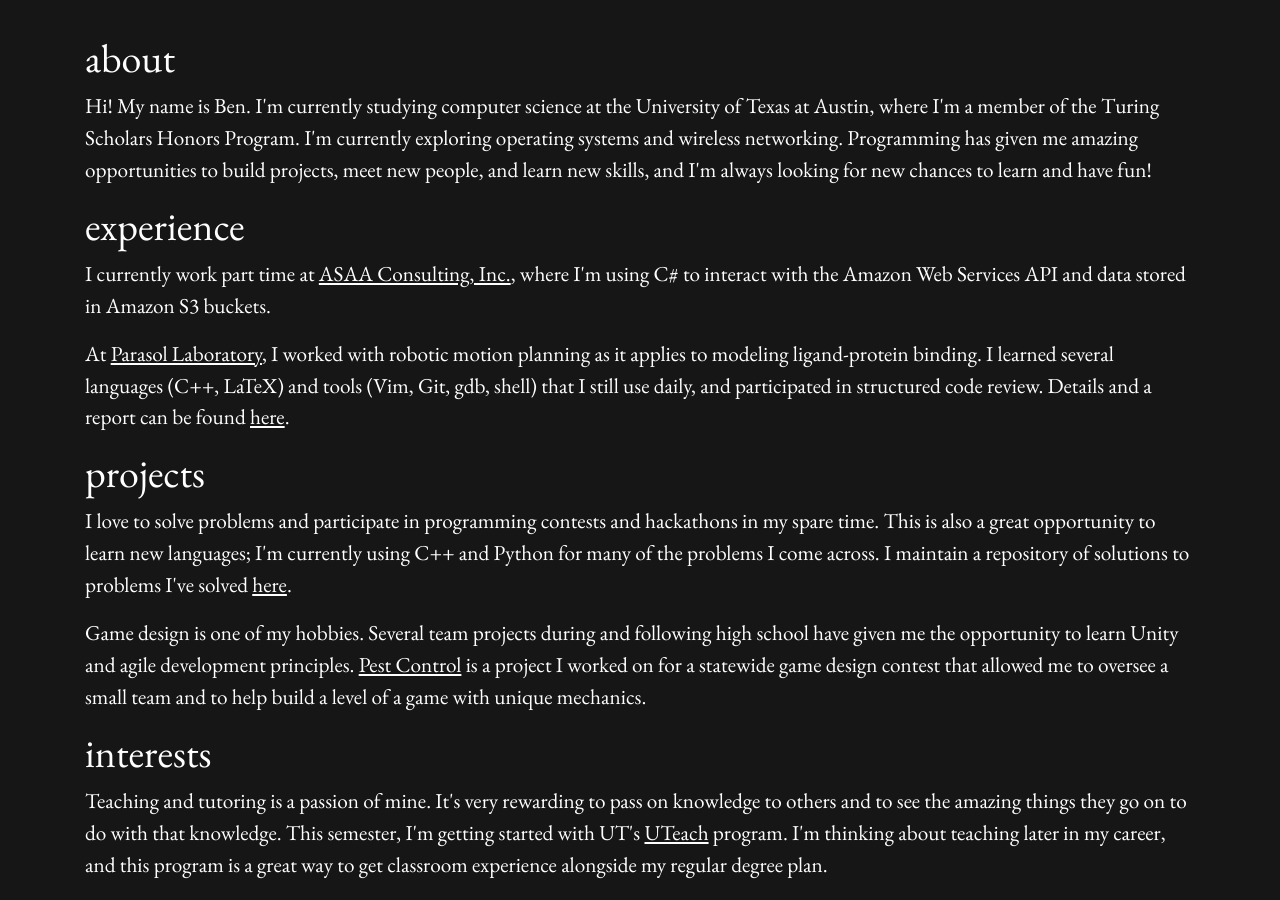
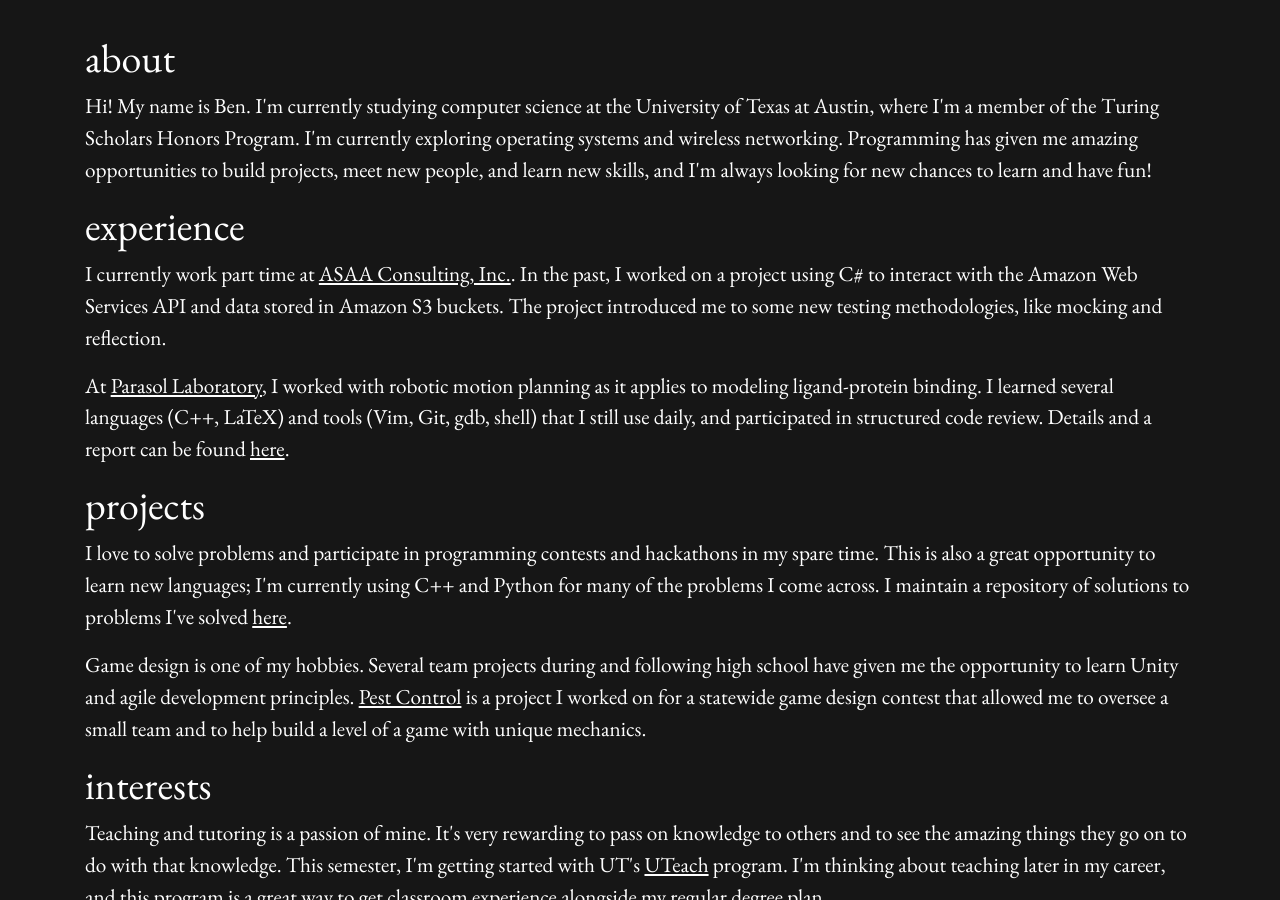
Before and after one commit to bporter816/bporter816.github.io, a Jekyll site: the page built from index.html, in a window 1280 px wide and 900 px high, scrolled down 866 px. Built offline with Jekyll 4.4.1, drawn with Linux system fonts in a browser that asks for light colours.

Commit message:
index: update ASAA

```diff
--- a/index.html
+++ b/index.html
@@ -44,8 +44,10 @@
   </p>
   <h1 id="experience">experience</h1>
   <p>
-    I currently work part time at <a href="http://www.asaaconsulting.com">ASAA Consulting, Inc.</a>, where I'm using C#
-    to interact with the Amazon Web Services API and data stored in Amazon S3 buckets.
+    I currently work part time at <a href="http://www.asaaconsulting.com">ASAA Consulting, Inc.</a>. In the past, I
+    worked on a project using C# to interact with the Amazon Web Services API and data stored in Amazon S3 buckets. The
+    project introduced me to some new testing methodologies, like mocking and reflection.
+  </p>
   <p>
     At <a href="{{ site.parasol }}">Parasol Laboratory</a>, I worked with robotic motion planning as it applies to
     modeling ligand-protein binding. I learned several languages (C++, LaTeX) and tools (Vim, Git, gdb, shell) that I
```
